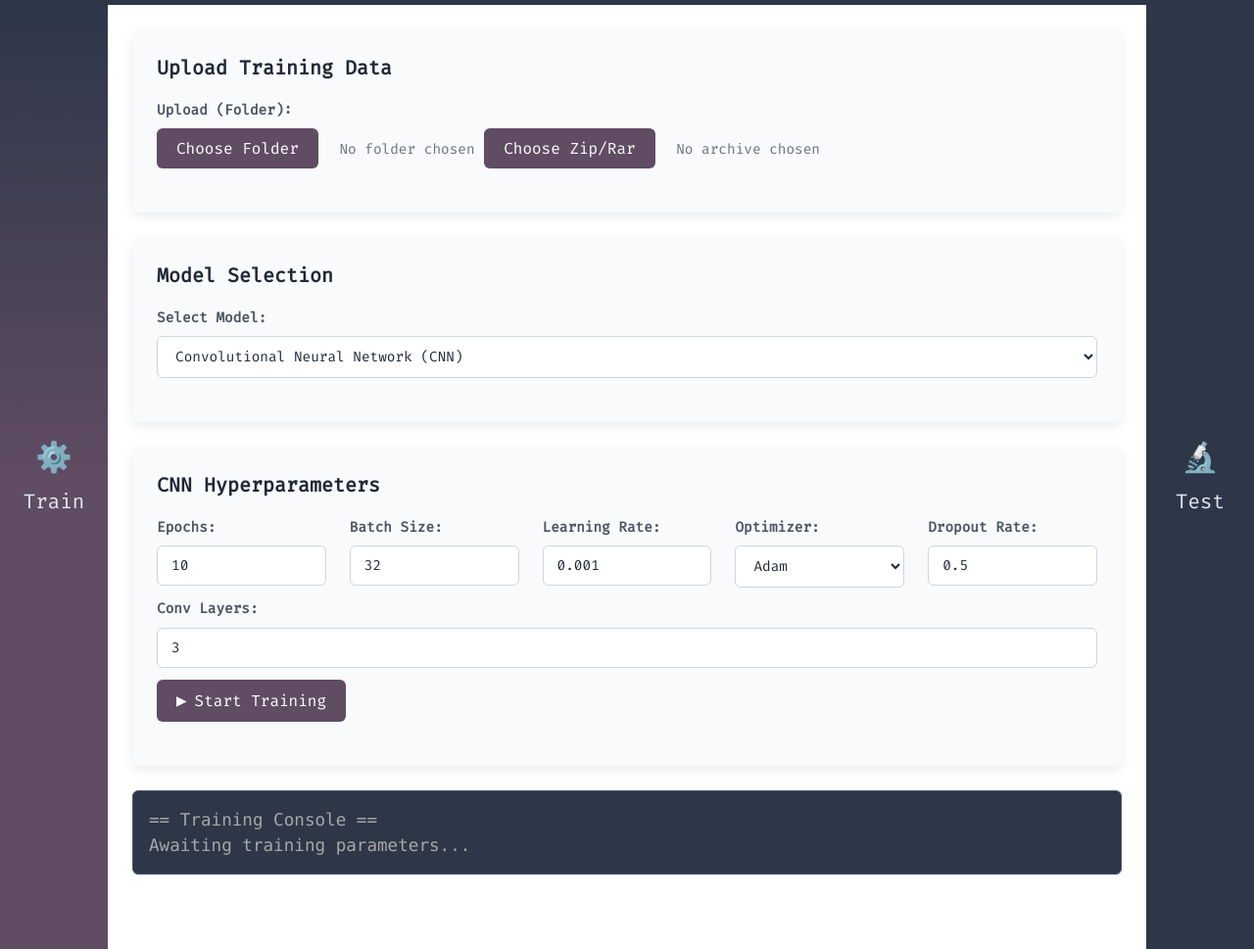
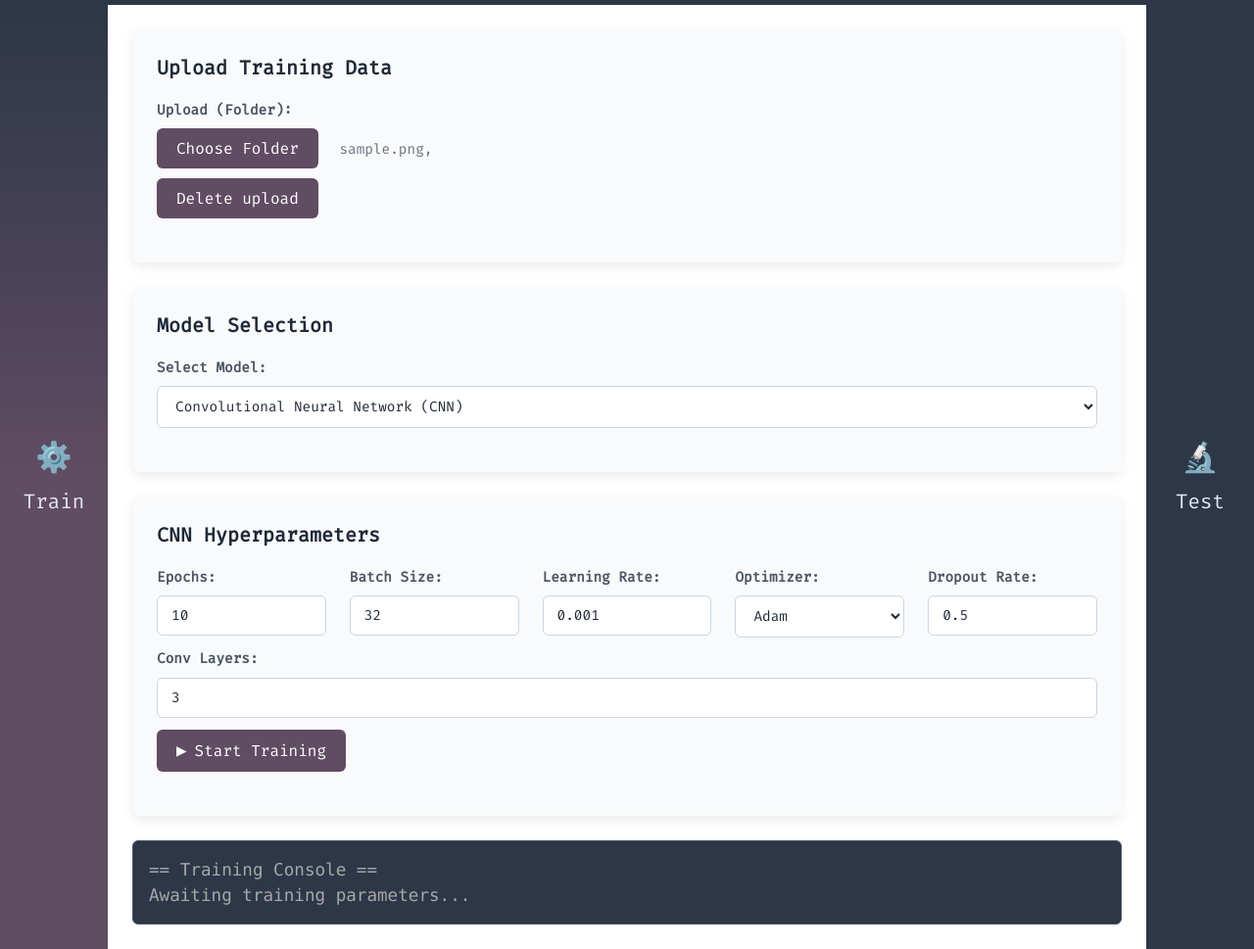
Before and after one commit to vipas189/zenklai, a Flask app: page / in a window 1280 px wide. Shown: the part 80-1049 px from the top of the page at 98% size. Run offline with Flask 3, Linux system fonts and the light colour scheme; tables that the repository leaves empty hold one stand-in row (values such as "Sample post").

Commit message:
UPDATE: Fixed folder upload and database implementation, data and images are fully synced.

```diff
--- a/routes/home_route.py
+++ b/routes/home_route.py
@@ -1,4 +1,4 @@
-from flask import request, render_template, redirect, url_for, current_app
+from flask import request, render_template, redirect, url_for, flash, current_app
 import pandas as pd
 from models.training_data import TrainingData
 import os
@@ -7,13 +7,18 @@ from extensions import db
 import pandas as pd
 from services.allowed_file import allowed_file
 import shutil
-import tempfile
-from services.extract_archive import extract_archive
 
 
 def home_route(app):
     @app.route("/")
     def home():
+        db_rows = db.session.execute(db.select(TrainingData)).scalars().all()
+        for index, db_row in enumerate(db_rows):
+            if index > 2:
+                flash(f"+{len(db_rows) - 3} images  ", category="image_count")
+                break
+            flash(f"{db_row.Filename}, ", category="image_count")
+
         return render_template("home.html")
 
     @app.route("/upload/folder", methods=["POST"])
@@ -21,108 +26,59 @@ def home_route(app):
         upload_dir = os.path.join(current_app.root_path, "static/uploads")
         os.makedirs(upload_dir, exist_ok=True)
         files = request.files.getlist("train_files")
-        db_folder = os.path.join(upload_dir, "database")
         img_folder = os.path.join(upload_dir, "images")
-        os.makedirs(db_folder, exist_ok=True)
         os.makedirs(img_folder, exist_ok=True)
 
         for f in files:
+            subfolder = os.path.basename(os.path.dirname(f.filename))
             filename = secure_filename(os.path.basename(f.filename))
-            ext = filename.lower().rsplit(".", 1)[-1]
+            new_name = f"{subfolder}_{filename}" if subfolder else filename
+            if allowed_file(f.filename):
+                df = pd.read_csv(f.stream, delimiter=";")
+                df["Filename"] = f"{subfolder}_" + df["Filename"]
+                df.columns = df.columns.str.replace(".", "_")
+                existing_filenames = {
+                    row[0]
+                    for row in db.session.execute(
+                        db.select(TrainingData.Filename).where(
+                            TrainingData.Filename.in_(df["Filename"].tolist())
+                        )
+                    )
+                }
 
-            if ext in ("zip", "rar"):
-                temp_dir = tempfile.mkdtemp()
-                archive_path = os.path.join(temp_dir, filename)
-                f.save(archive_path)
-                extract_archive(archive_path, temp_dir)
+                df = df[~df["Filename"].isin(existing_filenames)]
 
-                for ef in os.listdir(temp_dir):
-                    ef_path = os.path.join(temp_dir, ef)
-                    if os.path.isfile(ef_path):
-                        if allowed_file(ef):
-                            dest = os.path.join(db_folder, ef)
-                            shutil.move(ef_path, dest)
-                            df = pd.read_csv(dest, delimiter=";")
-                            subfolder = ""  # no subfolder info here, just leave blank or set as needed
-                            df["Filename"] = f"{subfolder}_" + df["Filename"]
-                            df.to_csv(dest, index=False)
-                        elif allowed_file(ef, is_image=True):
-                            shutil.move(ef_path, os.path.join(img_folder, ef))
-                shutil.rmtree(temp_dir)
+                if not df.empty:
+                    df.to_sql(
+                        "training_data", con=db.engine, if_exists="append", index=False
+                    )
+            elif allowed_file(f.filename, is_image=True):
+                f.save(os.path.join(img_folder, new_name))
+        db.session.commit()
+        db_rows = db.session.execute(db.select(TrainingData)).scalars().all()
+        existing_images = set(os.listdir(img_folder))
+        for db_row in db_rows:
+            if db_row.Filename not in existing_images:
+                print(f"Deleted data: {db_row.Filename}")
+                db.session.delete(db_row)
+            else:
+                existing_images.remove(db_row.Filename)
+        for filename in existing_images:
+            file_path = os.path.join(img_folder, filename)
+            try:
+                os.remove(file_path)
+                print(f"Deleted image: {file_path}")
+            except PermissionError:
+                pass
+                print(f"Could not delete image: {file_path}")
+        db.session.commit()
+        return redirect(url_for("home"))
 
-            else:
-                subfolder = os.path.basename(os.path.dirname(f.filename))
-                new_name = f"{subfolder}_{filename}" if subfolder else filename
-
-                if allowed_file(f.filename):
-                    path = os.path.join(db_folder, new_name)
-                    f.save(path)
-                    df = pd.read_csv(path, delimiter=";")
-                    df["Filename"] = f"{subfolder}_" + df["Filename"]
-                    df.to_csv(path, index=False)
-                elif allowed_file(f.filename, is_image=True):
-                    f.save(os.path.join(img_folder, new_name))
+    @app.route("/delete/upload", methods=["POST"])
+    def delete_upload():
+        db.session.execute(db.delete(TrainingData))
+        db.session.commit()
+        img_folder = os.path.join(current_app.root_path, "static/uploads/images")
+        shutil.rmtree(img_folder)
 
         return redirect(url_for("home"))
-
-        # if "file" not in request.files:
-        #     return redirect(request.url)
-        # file = request.files["file"]
-
-        # if file and allowed_file(file.filename):
-        #     filename = secure_filename(file.filename)
-        #     filepath = os.path.join(app.config["UPLOAD_FOLDER"], filename)
-        #     file.save(filepath)
-
-        #     try:
-        #         df = pd.read_csv(filepath)
-        #         for _, row in df.iterrows():
-        #             new_data = TrainingData(
-        #                 file_name=row["file_name"],
-        #                 width=row["width"],
-        #                 height=row["height"],
-        #                 roi_x1=row["roi_x1"],
-        #                 roi_y1=row["roi_y1"],
-        #                 roi_x2=row["roi_x2"],
-        #                 roi_y2=row["roi_y2"],
-        #                 class_id=row["class_id"],
-        #             )
-        #             db.session.add(new_data)
-        #         db.session.commit()
-        #         return "File successfully uploaded and data added to the database."
-        #     except Exception as e:
-        #         return f"An error occurred: {e}"
-
-        # return "Invalid file format. Please upload a CSV file."
-
-    # @app.route("/upload/image", methods=["POST"])
-    # def upload_image():
-    #     if "file" not in request.files:
-    #         return redirect(request.url)
-    #     file = request.files["file"]
-
-    #     if file and allowed_file(file.filename):
-    #         filename = secure_filename(file.filename)
-    #         filepath = os.path.join(app.config["UPLOAD_FOLDER"], filename)
-    #         file.save(filepath)
-
-    #         try:
-    #             df = pd.read_csv(filepath)
-    #             for _, row in df.iterrows():
-    #                 new_data = TrainingData(
-    #                     file_name=row["file_name"],
-    #                     width=row["width"],
-    #                     height=row["height"],
-    #                     roi_x1=row["roi_x1"],
-    #                     roi_y1=row["roi_y1"],
-    #                     roi_x2=row["roi_x2"],
-    #                     roi_y2=row["roi_y2"],
-    #                     class_id=row["class_id"],
-    #                 )
-    #                 db.session.add(new_data)
-    #             db.session.commit()
-    #             return "File successfully uploaded and data added to the database."
-    #         except Exception as e:
-    #             return f"An error occurred: {e}"
-
-    #     return "Invalid file format. Please upload a CSV file."
--- a/static/style.css
+++ b/static/style.css
@@ -264,7 +264,8 @@ select:focus {
 }
 
 .file-upload {
-  display: flex;
+  /* display: flex; */
+  display: inline-block;
   align-items: center;
 }
 /* Custom file input styling */
@@ -279,9 +280,12 @@ select:focus {
 .file-label {
   color: #6b7280; /* Muted label color */
   font-size: 0.9rem;
-  white-space: nowrap;
+  white-space: normal;
   overflow: hidden;
   text-overflow: ellipsis;
+  display: inline-flex;
+  overflow-wrap: break-word;
+  word-break: break-word;
 }
 
 .btn {
@@ -340,3 +344,11 @@ select:focus {
 .tab-content::-webkit-scrollbar-thumb:hover {
   background: #a8a8a8;
 }
+
+.padding {
+  padding: 10px;
+}
+
+.margin {
+  margin-top: 10px;
+}
--- a/templates/home.html
+++ b/templates/home.html
@@ -29,7 +29,6 @@
               <form action="{{ url_for('upload_folder') }}"
                     method="post"
                     enctype="multipart/form-data">
-                <!-- Folder picker -->
                 <input type="file"
                        id="train-folder-input"
                        name="train_files"
@@ -40,18 +39,17 @@
                 <button type="button"
                         class="btn"
                         onclick="document.getElementById('train-folder-input').click();">Choose Folder</button>
-                <span class="file-label" id="train-folder-label">No folder chosen</span>
-                <!-- Zip/rar picker -->
-                <input type="file"
-                       id="train-archive-input"
-                       name="train_files"
-                       accept=".zip,.rar"
-                       multiple
-                       onchange="updateFileLabel('train-archive-input', 'train-archive-label'); this.form.submit();">
-                <button type="button"
-                        class="btn"
-                        onclick="document.getElementById('train-archive-input').click();">Choose Zip/Rar</button>
-                <span class="file-label" id="train-archive-label">No archive chosen</span>
+                <span class="file-label" id="train-folder-label">
+                  {% set messages = get_flashed_messages(category_filter=["image_count"]) %}
+                  {% if messages %}
+                    {% for msg in messages %}{{ msg }}{% endfor %}
+                  {% else %}
+                    No folder chosen
+                  {% endif %}
+                </span>
+              </form>
+              <form action="{{ url_for('delete_upload') }}" method="post">
+                {% if messages %}<button type="submit" class="btn margin">Delete upload</button>{% endif %}
               </form>
             </div>
           </div>
```
Also changed, not shown: migrations/versions/b6be239e12ea_.py (renamed from migrations/versions/f83f3793a753_init.py, +12 -12 lines), models/training_data.py (+8 -8 lines), services/extract_archive.py (deleted, +0 -10 lines).
